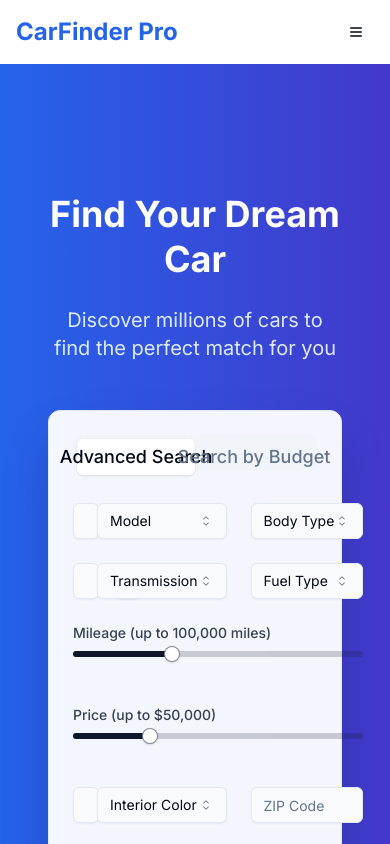
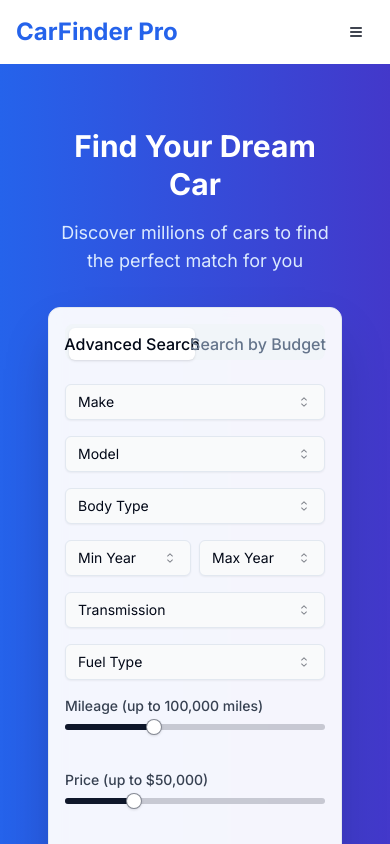
Before and after one commit to siddharthshekharr/CarFinderPro, a Next.js app: page / in a window 390 px wide. Shown: the top 844 px of the page. Built offline with nearby package versions, Linux system fonts and the light colour scheme.

Commit message:
update hero section

```diff
--- a/src/app/page.js
+++ b/src/app/page.js
@@ -20,19 +20,19 @@ export default function Home() {
         <div className="flex flex-col min-h-screen bg-gradient-to-b from-gray-50 to-gray-100">
             <Header />
             <main className="flex-grow">
-                <section className="bg-gradient-to-r from-blue-600 to-indigo-700 text-white py-32 px-4">
+                <section className="bg-gradient-to-r from-blue-600 to-indigo-700 text-white py-16 md:py-32 px-4">
                     <div className="container mx-auto max-w-6xl">
-                        <h1 className="text-4xl md:text-6xl font-bold mb-6 text-center leading-tight">Find Your Dream Car</h1>
-                        <p className="text-xl md:text-2xl mb-12 text-center text-blue-100">Discover millions of cars to find the perfect match for you</p>
+                        <h1 className="text-3xl md:text-6xl font-bold mb-4 md:mb-6 text-center leading-tight">Find Your Dream Car</h1>
+                        <p className="text-lg md:text-2xl mb-8 md:mb-12 text-center text-blue-100">Discover millions of cars to find the perfect match for you</p>
                         <Card className="bg-white/95 backdrop-blur-md shadow-2xl">
-                            <CardContent className="p-6 md:p-8">
+                            <CardContent className="p-4 md:p-8">
                                 <Tabs defaultValue="search" className="w-full">
-                                    <TabsList className="grid w-full grid-cols-2 mb-8">
-                                        <TabsTrigger value="search" className="text-lg">Advanced Search</TabsTrigger>
-                                        <TabsTrigger value="budget" className="text-lg">Search by Budget</TabsTrigger>
+                                    <TabsList className="grid w-full grid-cols-2 mb-6 md:mb-8">
+                                        <TabsTrigger value="search" className="text-base md:text-lg">Advanced Search</TabsTrigger>
+                                        <TabsTrigger value="budget" className="text-base md:text-lg">Search by Budget</TabsTrigger>
                                     </TabsList>
                                     <TabsContent value="search">
-                                        <div className="grid grid-cols-1 md:grid-cols-3 gap-6">
+                                        <div className="grid grid-cols-1 sm:grid-cols-2 lg:grid-cols-3 gap-4 md:gap-6">
                                             <Select>
                                                 <SelectTrigger className="bg-gray-50">
                                                     <SelectValue placeholder="Make" />
@@ -74,8 +74,8 @@ export default function Home() {
                                                     <SelectItem value="van">Van</SelectItem>
                                                 </SelectContent>
                                             </Select>
-                                            <div className="flex gap-4">
-                                                <Select className="w-1/2">
+                                            <div className="grid grid-cols-2 gap-2 sm:gap-4">
+                                                <Select>
                                                     <SelectTrigger className="bg-gray-50">
                                                         <SelectValue placeholder="Min Year" />
                                                     </SelectTrigger>
@@ -87,7 +87,7 @@ export default function Home() {
                                                         ))}
                                                     </SelectContent>
                                                 </Select>
-                                                <Select className="w-1/2">
+                                                <Select>
                                                     <SelectTrigger className="bg-gray-50">
                                                         <SelectValue placeholder="Max Year" />
                                                     </SelectTrigger>
@@ -122,7 +122,7 @@ export default function Home() {
                                                     <SelectItem value="plugin_hybrid">Plug-in Hybrid</SelectItem>
                                                 </SelectContent>
                                             </Select>
-                                            <div className="col-span-3">
+                                            <div className="col-span-full">
                                                 <label className="block text-sm font-medium mb-2 text-gray-700">
                                                     Mileage (up to {mileage.toLocaleString()} miles)
                                                 </label>
@@ -134,7 +134,7 @@ export default function Home() {
                                                     className="mb-6"
                                                 />
                                             </div>
-                                            <div className="col-span-3">
+                                            <div className="col-span-full">
                                                 <label className="block text-sm font-medium mb-2 text-gray-700">
                                                     Price (up to ${price.toLocaleString()})
                                                 </label>
@@ -173,7 +173,7 @@ export default function Home() {
                                             </Select>
                                             <Input type="text" placeholder="ZIP Code" className="bg-gray-50" />
                                         </div>
-                                        <Button className="w-full mt-6 bg-yellow-400 hover:bg-yellow-500 text-blue-800 text-lg py-6">Search Cars</Button>
+                                        <Button className="w-full mt-6 bg-yellow-400 hover:bg-yellow-500 text-blue-800 text-base md:text-lg py-4 md:py-6">Search Cars</Button>
                                     </TabsContent>
                                     <TabsContent value="budget">
                                         <div className="grid grid-cols-1 md:grid-cols-2 gap-6">
```
